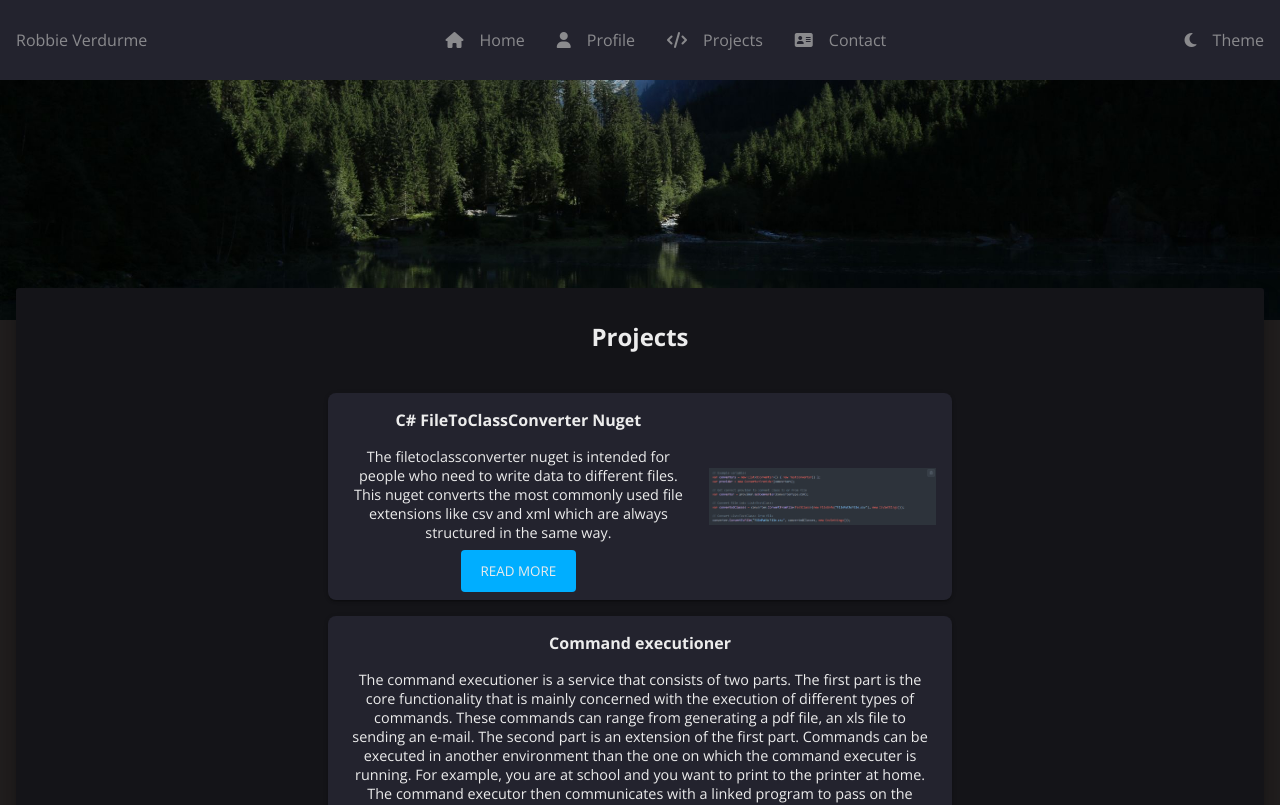
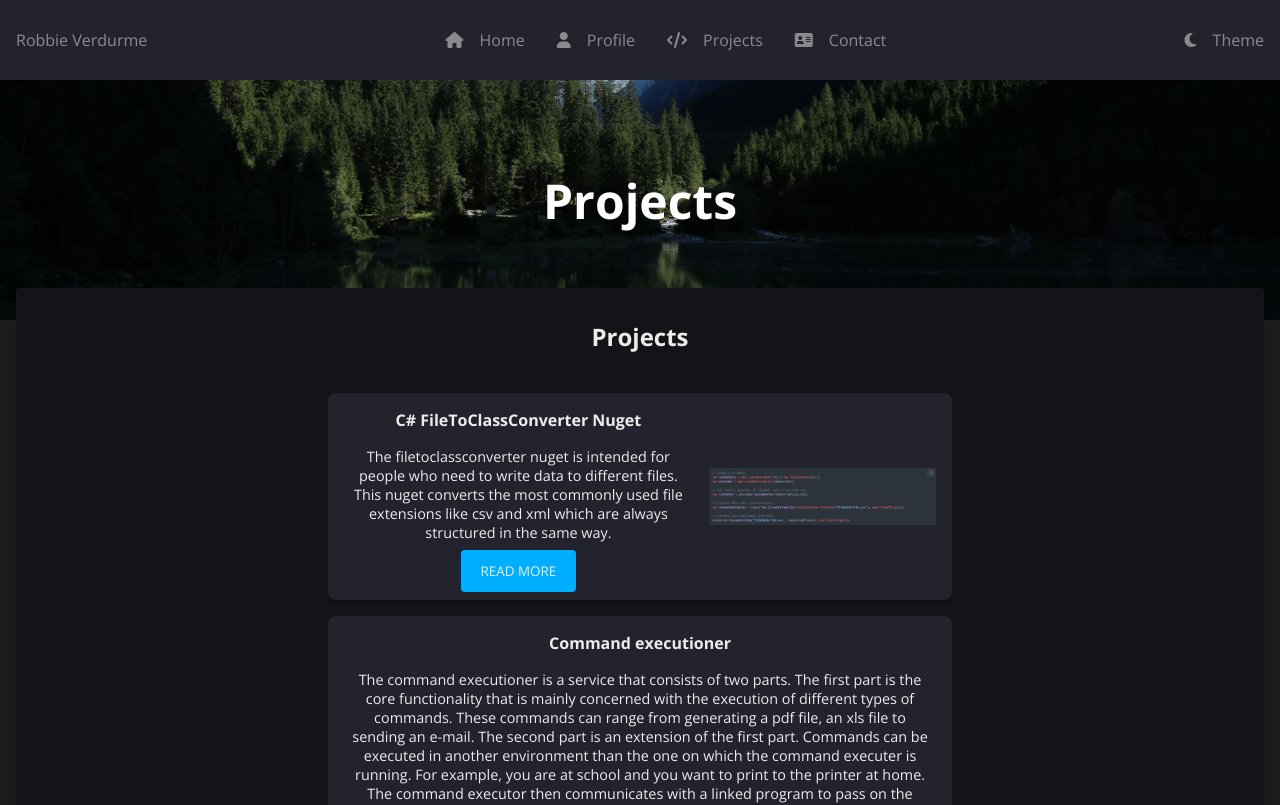
Before and after one commit to RobbieVerdurme/Portfolio, a React (Vite) app: page /projects in a window 1280 px wide. Shown: the top 805 px of the page. Built offline with nearby package versions, Linux system fonts and the light colour scheme.

Commit message:
fix: pass hero content as child

```diff
--- a/src/components/herobanner/HeroBanner.tsx
+++ b/src/components/herobanner/HeroBanner.tsx
@@ -1,17 +1,11 @@
 import './HeroBanner.tsx.css';
 interface HeroBannerDependencies {
-  readonly title?: string;
-  readonly subtitle?: string;
+  readonly children?: React.ReactNode;
   readonly backgroundImageUrl?: string;
   readonly bannerStyle?: 'small' | 'normal' | 'large';
 }
 
-export function HeroBanner({
-  title,
-  subtitle,
-  backgroundImageUrl,
-  bannerStyle,
-}: HeroBannerDependencies) {
+export function HeroBanner({ backgroundImageUrl, bannerStyle, children }: HeroBannerDependencies) {
   const getBannerStyle = () => {
     switch (bannerStyle) {
       case 'large':
@@ -28,10 +22,7 @@ export function HeroBanner({
         backgroundImage: backgroundImageUrl && `url(${backgroundImageUrl})`,
       }}
     >
-      <div className="hero-content">
-        {title && <h1>{title}</h1>}
-        {subtitle && <p>{subtitle}</p>}
-      </div>
+      {children && <div className="hero-content">{children}</div>}
     </div>
   );
 }
--- a/src/templates/contentLayout/ContentLayout.tsx
+++ b/src/templates/contentLayout/ContentLayout.tsx
@@ -7,7 +7,9 @@ export function ContentLayout({ children, title }: { children?: React.ReactNode;
   return (
     <>
       <NavBar />
-      <HeroBanner backgroundImageUrl="/img/background.jpg" bannerStyle="small" />
+      <HeroBanner backgroundImageUrl="/img/background.jpg" bannerStyle="small">
+        {title && <h1>{title}</h1>}
+      </HeroBanner>
       <main className="elevated">
         <div className="elevated-container">
           {title && (
```
